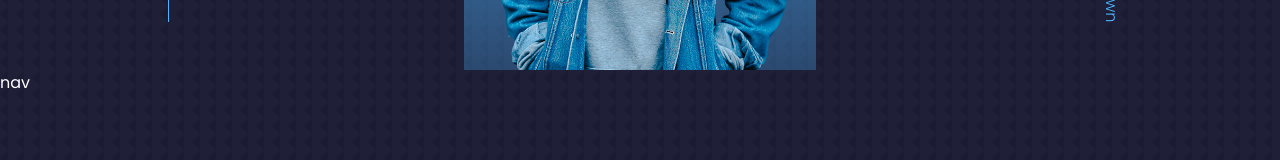
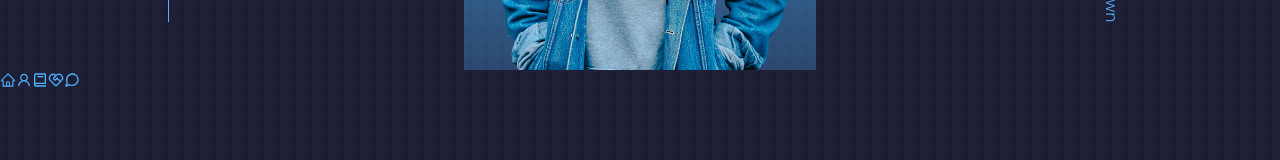
Before and after one commit to GedeonTS/React-portfolio, a React (Create React App) app: page / in a window 1280 px wide. Shown: the part 730-890 px from the top of the page. Built offline with nearby package versions, Linux system fonts and the light colour scheme.

Commit message:
add nav section

```diff
--- a/src/components/nav/nav.jsx
+++ b/src/components/nav/nav.jsx
@@ -1,9 +1,20 @@
 import React from 'react'
 import './nav.css'
+import { AiOutlineHome } from 'react-icons/ai'
+import { AiOutlineUser } from 'react-icons/ai'
+import { BiBook } from 'react-icons/bi'
+import { RiServiceLine } from 'react-icons/ri'
+import {FiMessageCircle} from 'react-icons/fi'
 
 function nav() {
   return (
-    <div>nav</div>
+    <nav>
+      <a href="#"><AiOutlineHome /></a>
+      <a href="#about"><AiOutlineUser/></a>
+      <a href="#experience"><BiBook /></a>
+      <a href="#services"><RiServiceLine/></a>
+      <a href="#contact"><FiMessageCircle/></a>
+    </nav>
   )
 }
 
```
